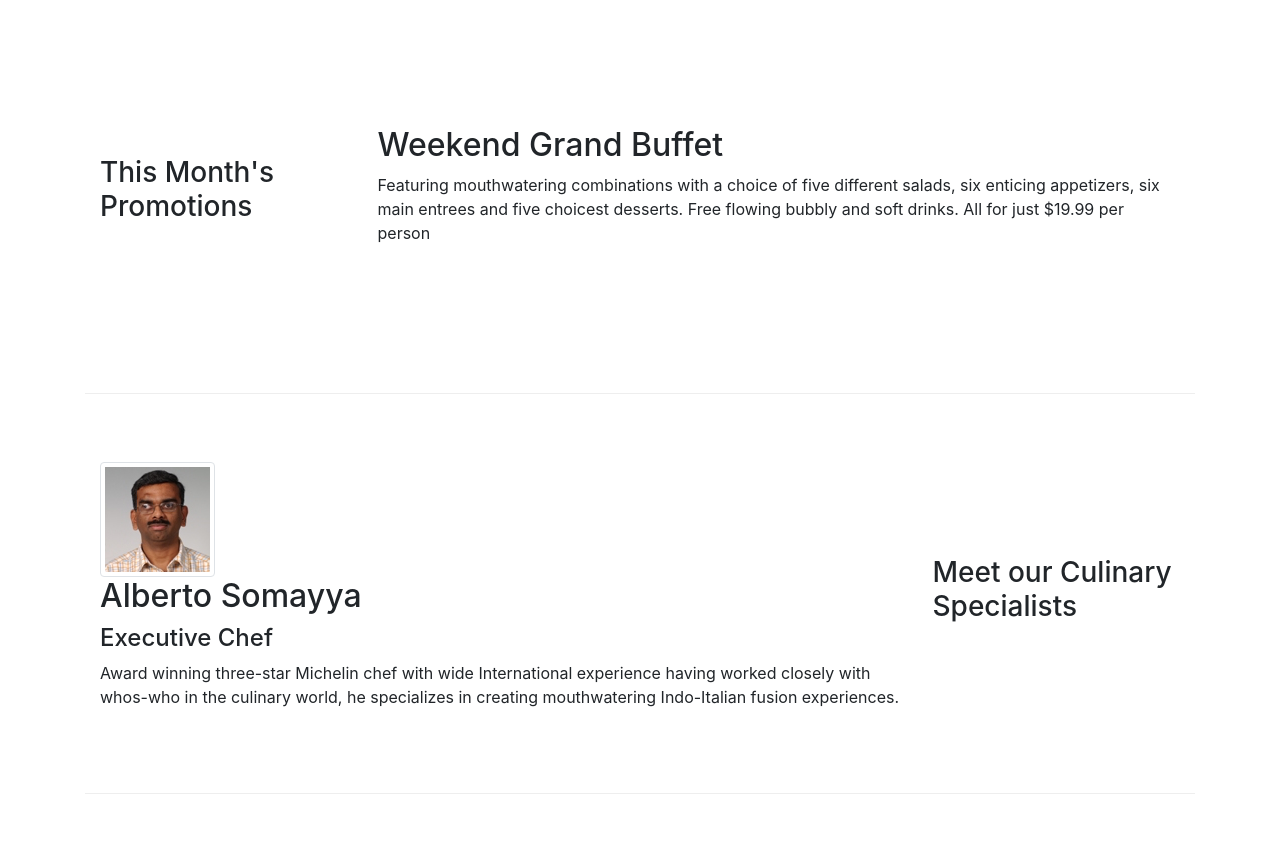
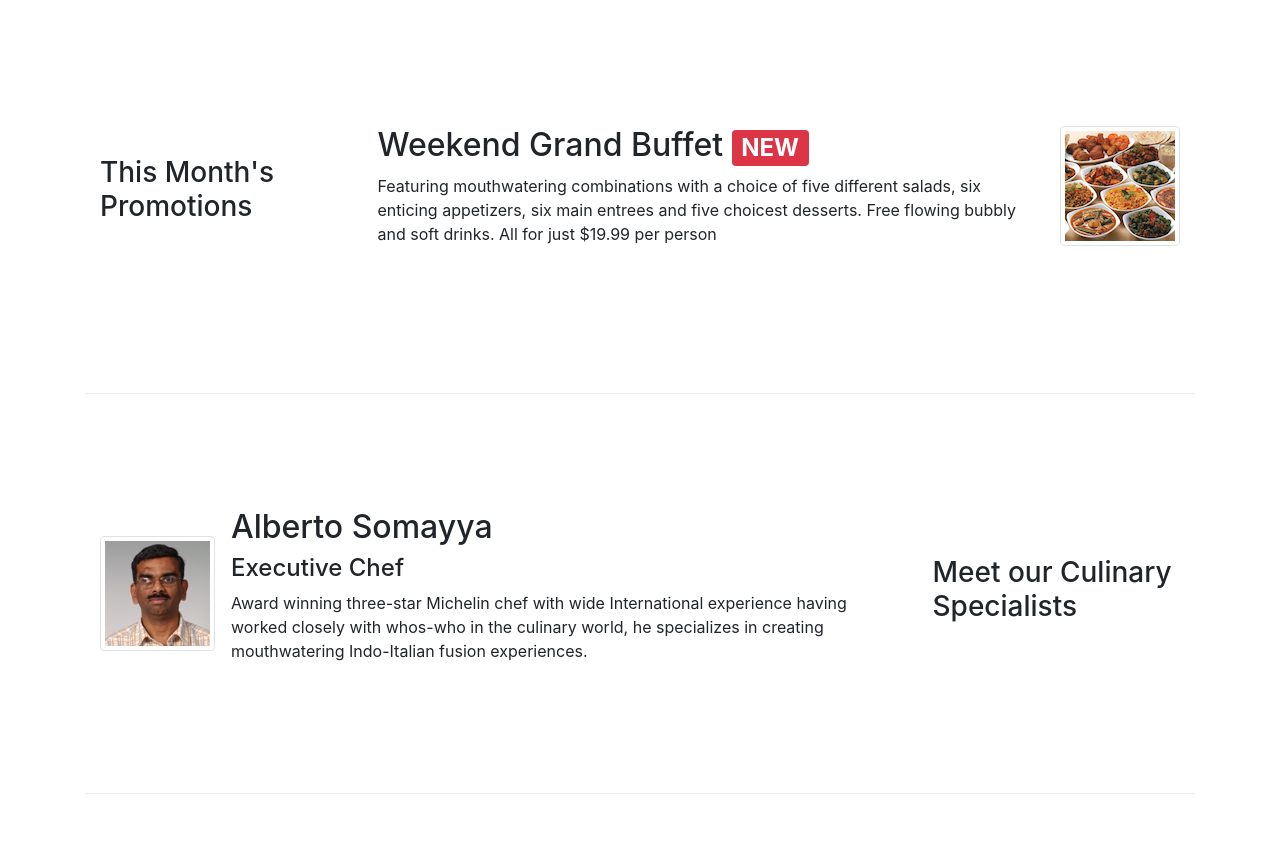
Before and after one commit to GePajarinen/Course-Bootstrap, a website: page Bootstrap4/conFusion/index.html in a window 1280 px wide. Shown: the part 740-1581 px from the top of the page. Drawn offline with nearby package versions, Linux system fonts and the light colour scheme; files whose address does not match are found by name.

Commit message:
task 2 done

```diff
--- a/Bootstrap4/conFusion/index.html
+++ b/Bootstrap4/conFusion/index.html
@@ -70,8 +70,13 @@
                 <h3>This Month's Promotions</h3>
             </div>
             <div class="col col-sm col-md">
-                <h2>Weekend Grand Buffet</h2>
-                <p class="d-none d-sm-block">Featuring mouthwatering combinations with a choice of five different salads, six enticing appetizers, six main entrees and five choicest desserts. Free flowing bubbly and soft drinks. All for just $19.99 per person </p>
+                <div class="media">
+                    <div class="media-body">
+                    <h2 class="mt-0">Weekend Grand Buffet <span class="badge badge-danger">NEW</span></h2>
+                    <p class="d-none d-sm-block">Featuring mouthwatering combinations with a choice of five different salads, six enticing appetizers, six main entrees and five choicest desserts. Free flowing bubbly and soft drinks. All for just $19.99 per person </p>
+                </div>
+                    <img class="d-flex ml-3 img-thumbnail align-self-right" src="img/buffet.png" alt="Grand Buffet dishes">
+                </div>
             </div>
         </div>
 
@@ -82,8 +87,8 @@
             </div>
 
             <div class="col col-sm order-sm-first col-md">
-                <img class="d-flex mr-3 img-thumbnail align-self-center" src="img/alberto.png" alt="Alberto your culinary specialist">
                 <div class="media">
+                    <img class="d-flex mr-3 img-thumbnail align-self-center" src="img/alberto.png" alt="Alberto your culinary specialist">
                     <div class="media-body">
                         <h2 class="mt-0">Alberto Somayya</h2>
                         <h4>Executive Chef</h4>
```
